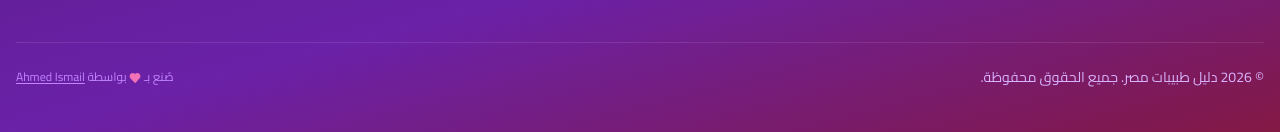
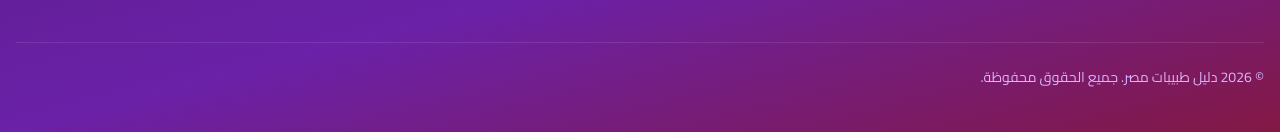
Before and after one commit to Ahmed-Ismail416/FemaleDoctors, a Next.js app: page / in a window 1280 px wide. Shown: the part 2431-2563 px from the top of the page. Built offline with nearby package versions, Linux system fonts and the light colour scheme; no server answers; the database is empty.

Commit message:
remove the devleoper link

```diff
--- a/components/layout/Footer.tsx
+++ b/components/layout/Footer.tsx
@@ -61,12 +61,7 @@
           <p className="text-purple-300 text-sm text-center">
             © {new Date().getFullYear()} دليل طبيبات مصر. جميع الحقوق محفوظة.
           </p>
-          <p className="text-purple-400 text-xs">
-            صُنع بـ <Heart className="inline w-3 h-3 fill-pink-400 text-pink-400" /> بواسطة{" "}
-            <Link href="/developer" className="hover:text-pink-300 transition-colors underline underline-offset-2">
-              Ahmed Ismail
-            </Link>
-          </p>
+
         </div>
       </div>
     </footer>
```
